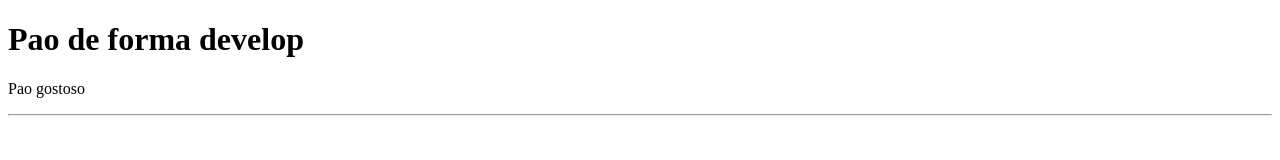
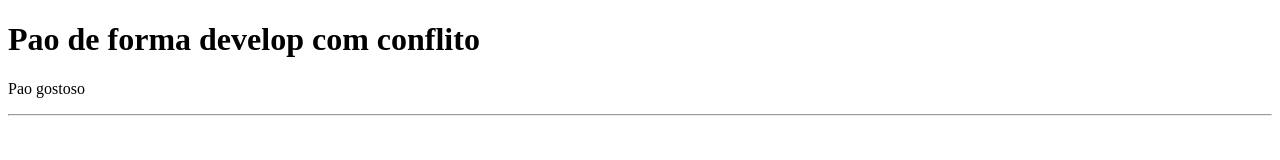
Before and after one commit to EleandersonRosadeMorais/Meu-projeto-sete-de-abril, a plain HTML site: page index.html in a window 1280 px wide. Drawn offline with Linux system fonts and the light colour scheme.

Commit message:
Branch com errinhos

```diff
--- a/index.html
+++ b/index.html
@@ -6,7 +6,7 @@
     <title>Aula de git</title>
   </head>
   <body>
-    <h1>Pao de forma develop</h1>
+    <h1>Pao de forma develop com conflito</h1>
     <p>Pao gostoso</p>
     <hr>
   </body>
```
